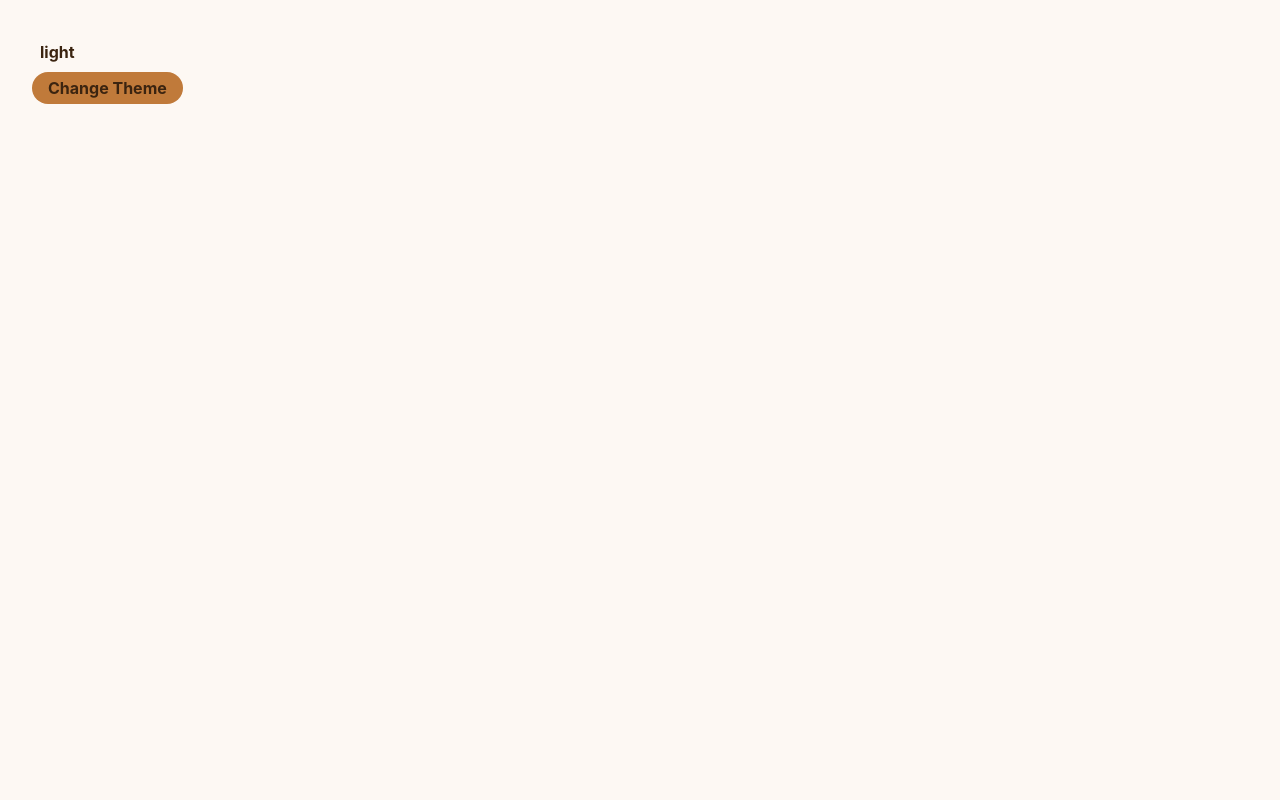
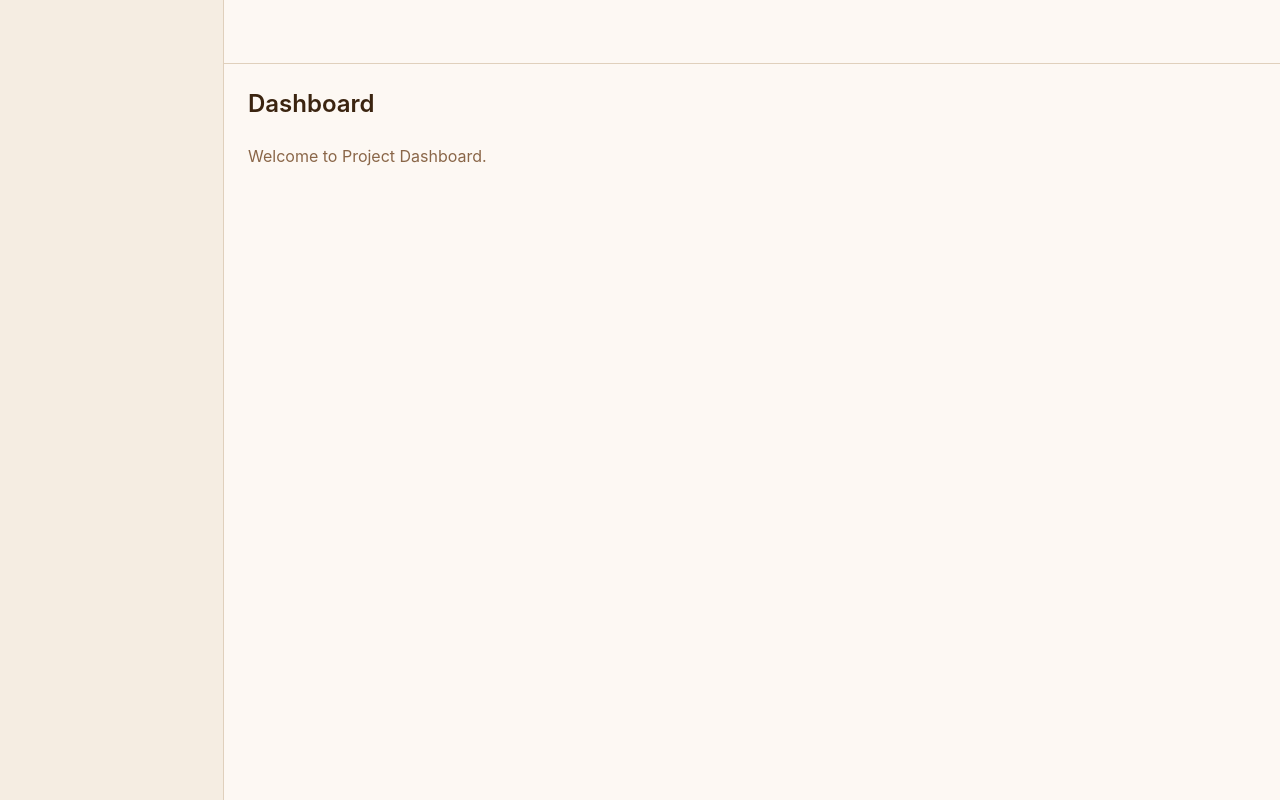
Before and after one commit to tejash098/Project-Dashboard, a React (Vite) app: page / in a window 1280 px wide. Built offline with nearby package versions, Linux system fonts and the light colour scheme.

Commit message:
add files to .gitignore: CONTEXT.md, CLAUDE.md, GEMINI.md

```diff
--- a/src/App.jsx
+++ b/src/App.jsx
@@ -1,16 +1,16 @@
-import { useTheme } from "./hooks/useTheme"
-import { useSidebar } from "./hooks/useSidebar"
+import AppShell from "./layouts/AppShell";
+import Dashboard from "./pages/Dashboard";
 
-function App() {
-  const { theme, toggle } = useTheme()
-  return (
-    <>
-      <div className="bg-page-bg min-h-screen text-text-primary p-8 font-bold">
-        <p className="m-2">{theme}</p>
-        <button onClick={toggle} className="px-4 py-1 cursor-pointer rounded-2xl bg-accent text-text-primary">Change Theme</button>
-      </div>
-    </>
-  )
-}
+/**
+ * Root application component.
+ * Composes the layout shell with the default page.
+ */
+const App = () => {
+    return (
+        <AppShell>
+            <Dashboard />
+        </AppShell>
+    );
+};
 
-export default App
+export default App;
--- a/src/context/SidebarContext.jsx
+++ b/src/context/SidebarContext.jsx
@@ -3,12 +3,12 @@ import { createContext, useState } from "react";
 export const SidebarContext = createContext()
 
 const SidebarProvider = ({children}) => {
-    const [isopen, setIsopen] = useState(window.innerWidth >= 768)
+    const [isOpen, setisOpen] = useState(() => window.innerWidth >= 768)
 
-    const toggle = (prev) => !prev;
+    const toggle = () => setisOpen(prev => !prev);
 
     return (
-        <SidebarContext.Provider value={isopen, toggle}>
+        <SidebarContext.Provider value={{isOpen, toggle}}>
             {children}
         </SidebarContext.Provider>
     )
--- /dev/null
+++ b/src/layouts/AppShell.jsx
@@ -0,0 +1,47 @@
+import { useSidebar } from "../hooks/useSidebar";
+
+/**
+ * Master layout shell for the dashboard.
+ * Renders sidebar strip, topbar strip, and scrollable main content area.
+ *
+ * @param {React.ReactNode} children - Page content rendered inside main area.
+ */
+const AppShell = ({ children }) => {
+    const { isOpen } = useSidebar();
+
+    return (
+        <div className="flex h-screen overflow-hidden bg-page-bg">
+
+            {/* ── Sidebar strip (placeholder — replaced in Step 6) ── */}
+            <div className={`
+                shrink-0 h-full
+                bg-sidebar-bg border-r border-border
+                transition-all duration-300 ease-in-out
+                ${isOpen ? "w-56" : "w-16"}
+            `}>
+                {/* Sidebar component slots in here */}
+            </div>
+
+            {/* ── Content column ── */}
+            <div className="flex-1 min-w-0 flex flex-col">
+
+                {/* ── TopBar strip (placeholder — replaced in Step 7) ── */}
+                <div className="
+                    h-16 shrink-0
+                    bg-topbar-bg border-b border-border
+                ">
+                    {/* TopBar component slots in here */}
+                </div>
+
+                {/* ── Scrollable main area ── */}
+                <main className="flex-1 overflow-y-auto p-6">
+                    {children}
+                </main>
+
+            </div>
+
+        </div>
+    );
+};
+
+export default AppShell;
--- /dev/null
+++ b/src/layouts/PageLayout.jsx
@@ -0,0 +1,32 @@
+/**
+ * Inner page wrapper providing consistent title and content spacing.
+ * Every page wraps its content in this component.
+ *
+ * @param {string}           title    - Page heading displayed at the top.
+ * @param {React.ReactNode}  children - Page body content.
+ */
+const PageLayout = ({ title, children }) => {
+    return (
+        <div className="max-w-7xl mx-auto">
+
+            {/* ── Page heading ── */}
+            {title && (
+                <h1 className="
+                    text-2xl font-semibold
+                    text-text-primary
+                    mb-6
+                ">
+                    {title}
+                </h1>
+            )}
+
+            {/* ── Page body ── */}
+            <div className="text-text-secondary">
+                {children}
+            </div>
+
+        </div>
+    );
+};
+
+export default PageLayout;
--- /dev/null
+++ b/src/pages/Dashboard.jsx
@@ -0,0 +1,15 @@
+import PageLayout from "../layouts/PageLayout";
+
+/**
+ * Dashboard page — entry point of the application.
+ * Placeholder content until widgets are added in later steps.
+ */
+const Dashboard = () => {
+    return (
+        <PageLayout title="Dashboard">
+            <p>Welcome to Project Dashboard.</p>
+        </PageLayout>
+    );
+};
+
+export default Dashboard;
```
Also changed, not shown: 1 other file (tests, documents, lock files or other folders).
